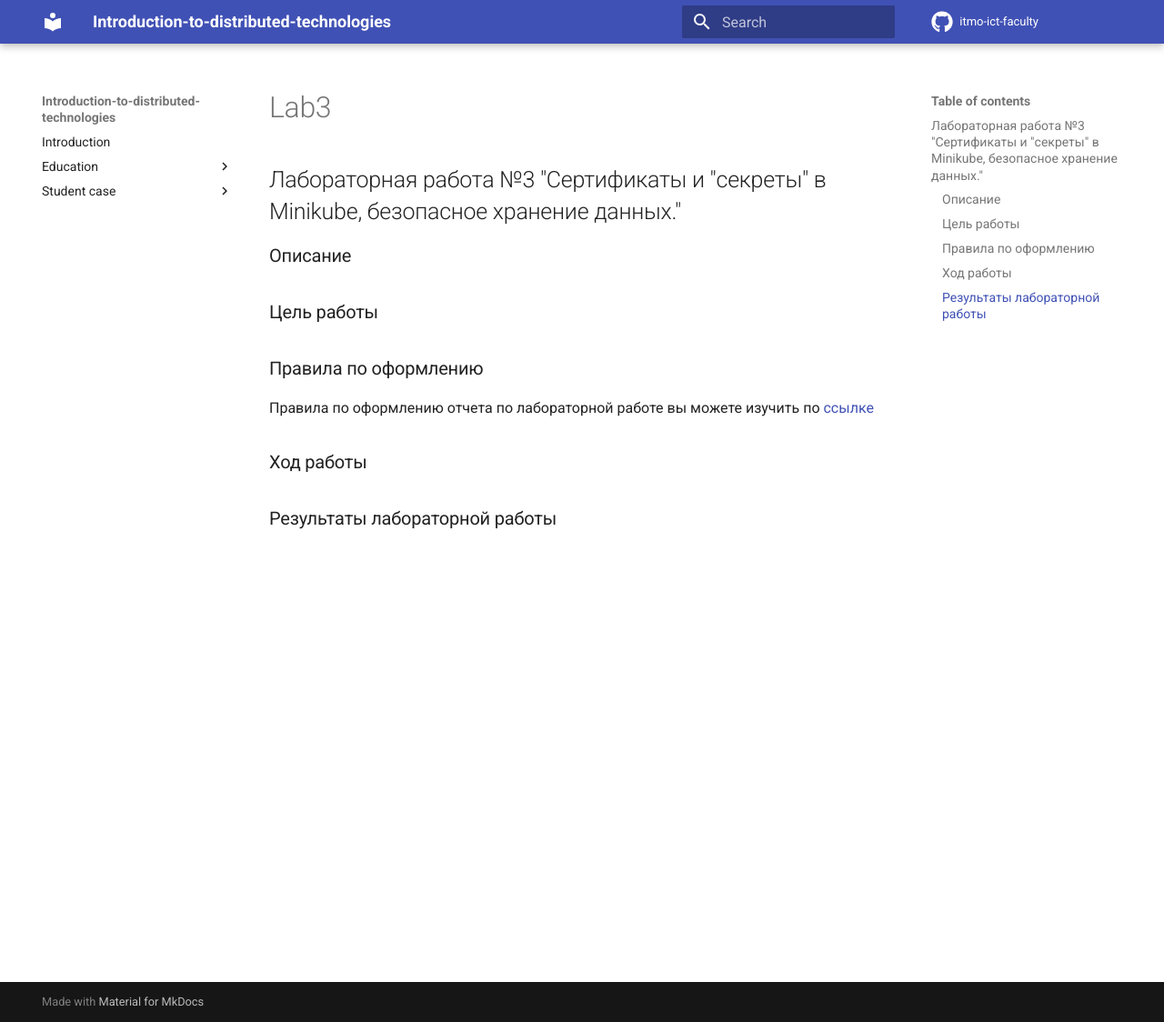
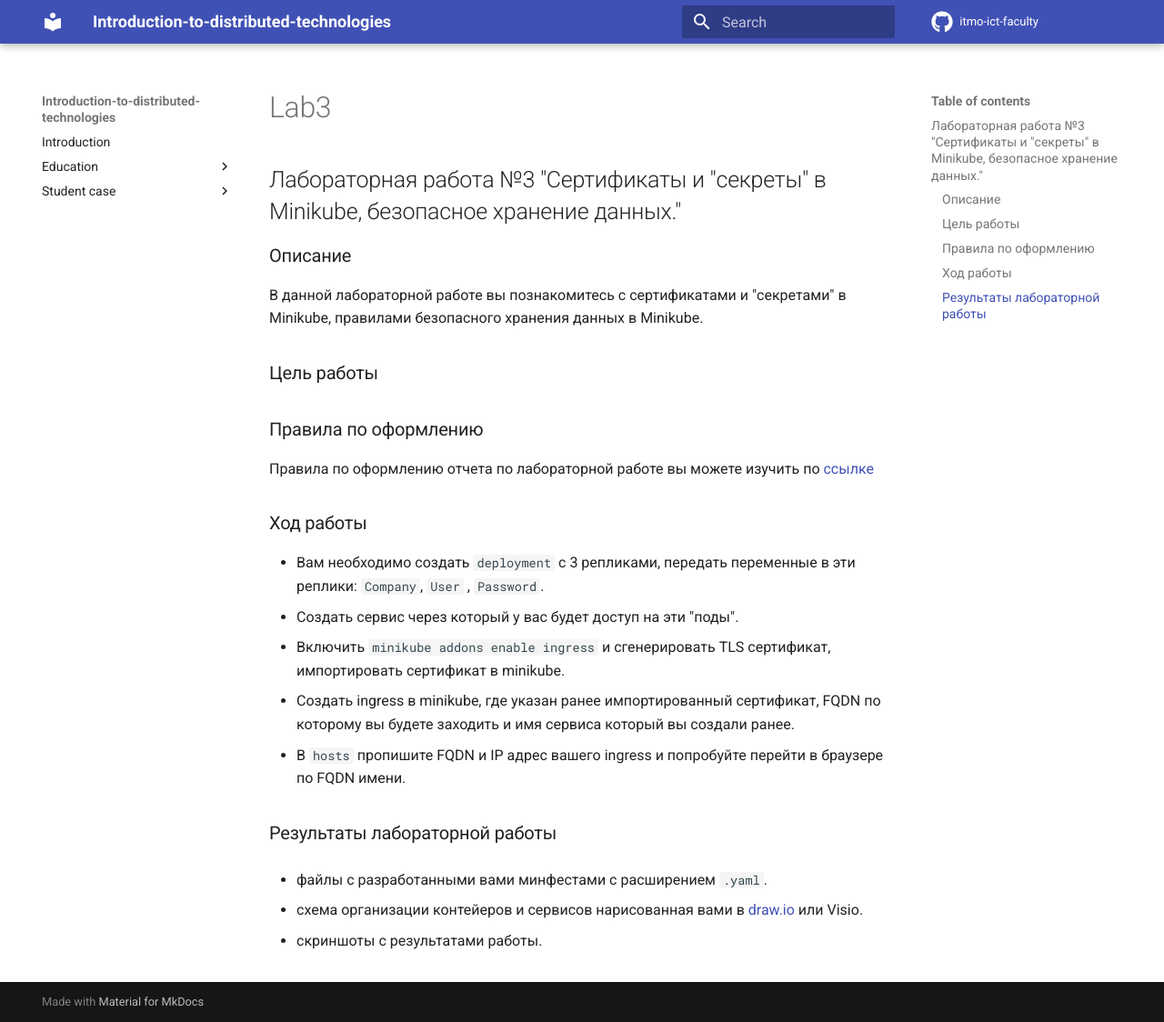
Before and after one commit to itmo-ict-faculty/introduction-to-distributed-technologies, an MkDocs documentation site: the page built from docs/education/labs2022_2023/lab3/lab3.md, in a window 1280 px wide and 1124 px high. Shown: the whole window at 91% size. Built offline with MkDocs 1.6.1 and Material for MkDocs 9.7.7, drawn with Linux system fonts in a browser that asks for light colours; comment, search, counter and statistics services are not loaded.

Commit message:
Update lab3.md

```diff
--- a/docs/education/labs2022_2023/lab3/lab3.md
+++ b/docs/education/labs2022_2023/lab3/lab3.md
@@ -1,5 +1,6 @@
 ## Лабораторная работа №3 "Сертификаты и "секреты" в Minikube, безопасное хранение данных."
 ### Описание
+В данной лабораторной работе вы познакомитесь с сертификатами и "секретами" в Minikube, правилами безопасного хранения данных в Minikube.
 
 ### Цель работы
 
@@ -11,5 +12,16 @@
 
 ### Ход работы
 
+- Вам необходимо создать `deployment` с 3 репликами, передать переменные в эти реплики: `Company`, `User` , `Password`.
+- Создать сервис через который у вас будет доступ на эти "поды".
+- Включить `minikube addons enable ingress` и сгенерировать TLS сертификат, импортировать сертификат в minikube.
+- Создать ingress в minikube, где указан ранее импортированный сертификат, FQDN по которому вы будете заходить и имя сервиса который вы создали ранее.
+- В `hosts` пропишите FQDN и IP адрес вашего ingress и попробуйте перейти в браузере по FQDN имени.
 
 ### Результаты лабораторной работы
+
+- файлы с разработанными вами минфестами с расширением `.yaml`.
+
+- схема организации контейеров и сервисов нарисованная вами в [draw.io](https://app.diagrams.net) или Visio.
+
+- скриншоты c результатами работы.
```
